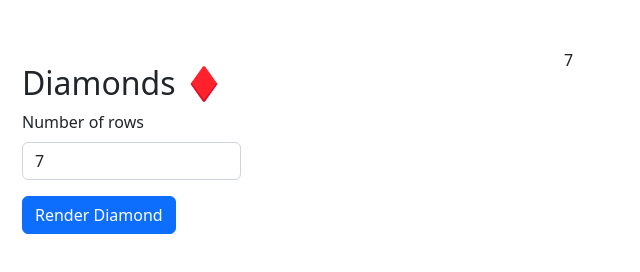
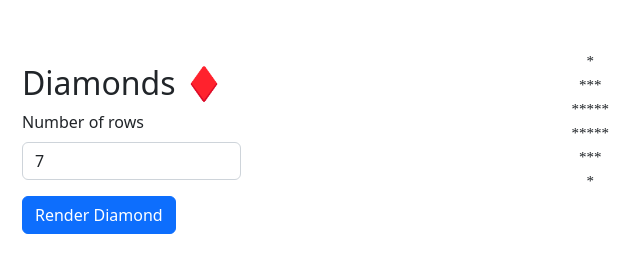
Before and after one commit to MartynasGit/Cherry-Task-2, a plain HTML site: page index.html in a window 1280 px wide. Both pictures are taken after a click on the button "Render Diamond". Shown: the full height of the page, 76-716 px from the left. Drawn offline with nearby package versions, Linux system fonts and the light colour scheme.

Commit message:
Created a function to print diamond shape

```diff
--- a/index.html
+++ b/index.html
@@ -4,7 +4,6 @@
     <meta charset="UTF-8" />
     <meta http-equiv="X-UA-Compatible" content="IE=edge" />
     <meta name="viewport" content="width=device-width, initial-scale=1.0" />
-    <!-- CSS only -->
     <link
       href="https://cdn.jsdelivr.net/npm/bootstrap@5.2.3/dist/css/bootstrap.min.css"
       rel="stylesheet"
@@ -13,6 +12,13 @@
     />
     <title>Task - 2</title>
     <script src="script.js" defer></script>
+    <style>
+      .diamondDiv{
+        font-size: 15px;
+        font-family: none;
+        line-height: normal;
+      }
+    </style>
   </head>
   <body>
     <div class="container mt-5 mb-5 d-flex">
@@ -23,15 +29,18 @@
             <label for="diamondCountInput" class="form-label"
               >Number of rows</label
             >
-            <input type="number" class="form-control" id="diamondCountInput" value="7"/>
+            <input
+              type="number"
+              class="form-control"
+              id="diamondCountInput"
+              value="7"
+            />
           </div>
-          <button type="submit" class="btn btn-primary">
-            Render Diamond
-          </button>
+          <button type="submit" class="btn btn-primary">Render Diamond</button>
         </form>
       </div>
       <div>
-        <p class="diamondDiv"></p>
+        <span class="diamondDiv"></span>
       </div>
     </div>
   </body>
--- a/script.js
+++ b/script.js
@@ -1,11 +1,26 @@
 const input = document.getElementById("diamondCountInput");
 const diamond = document.querySelector(".diamondDiv");
 const form = document.getElementById("form");
+form.addEventListener("submit", handleSubmit);
 
+function renderDiamond(n, i = 1) {
+  const ASTERISK = "*";
+  const EPTY_SPACE = "&nbsp" + "&nbsp";
 
-function renderDiamonds(event) {
-    event.preventDefault();
-    diamond.innerHTML = input.value;
+  function line(i) {
+    return EPTY_SPACE.repeat((n - i) / 2) + ASTERISK.repeat(i) + "</br>";
+  }
+
+  if (i >= n) return;
+
+  diamond.innerHTML +=(line(i));
+  renderDiamond(n, i + 2);
+  diamond.innerHTML += line(i);
 }
 
-form.addEventListener('submit', renderDiamonds)
+function handleSubmit(event) {
+  event.preventDefault();
+  diamond.innerHTML = " ";
+
+  renderDiamond(input.value);
+}
```
